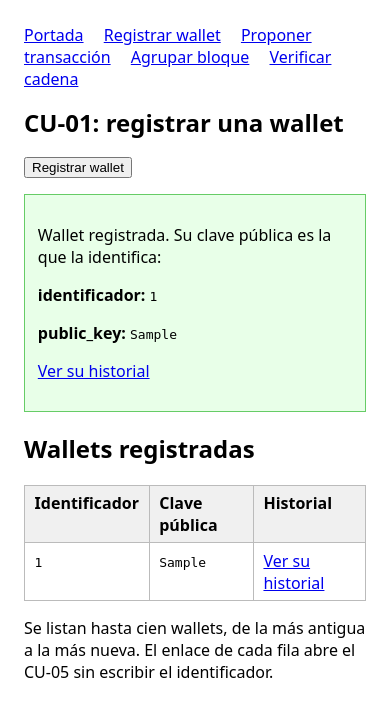
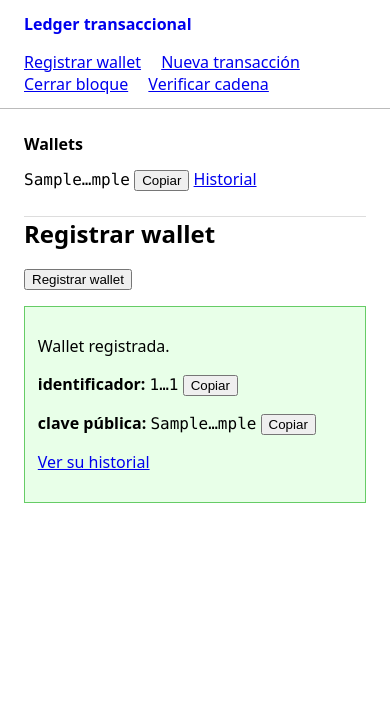
Before and after one commit to J0ss077/Joss077UMB-ProyectoBlockChain, a Python web app: template src/web/templates/wallet.html in a window 390 px wide. Shown: the top 722 px of the page. Run offline with Jinja, Linux system fonts and the light colour scheme; the template is opened without the code that fills it: most values are stand-ins (such as "Sample title", 1, 10 or a date in 2020).

Commit message:
feat: panel lateral con las wallets y datos en monoespaciada, sin textos explicativos en la interfaz

```diff
--- /dev/null
+++ b/src/web/templates/_macros.html
@@ -0,0 +1,24 @@
+{# Macros de los datos que se muestran en todas las páginas.
+
+   `corto` recorta una clave, un identificador o un hash a su forma corta. `dato` la
+   pinta en monoespaciada y deja el valor completo en `title` y en `data-copiar`, así
+   que la pantalla muestra poco sin perder el dato. `copiar` es el botón accesible que
+   copia ese mismo valor: sin el valor completo a un clic, la forma corta convertiría
+   en pérdida lo que antes se podía copiar. #}
+
+{% macro corto(valor) -%}
+{%- set texto = valor|string -%}
+{{ texto[:8] }}…{{ texto[-4:] }}
+{%- endmacro %}
+
+
+{% macro dato(valor) -%}
+{%- set texto = valor|string -%}
+<span class="mono" title="{{ texto }}" data-copiar="{{ texto }}">{{ texto[:8] }}…{{ texto[-4:] }}</span>
+{%- endmacro %}
+
+
+{% macro copiar(valor, que="el valor completo") -%}
+{%- set texto = valor|string -%}
+<button type="button" class="copiar" data-copiar="{{ texto }}" aria-label="Copiar {{ que }}" title="Copiar {{ que }}">Copiar</button>
+{%- endmacro %}
--- a/src/web/templates/base.html
+++ b/src/web/templates/base.html
@@ -1,3 +1,4 @@
+{% from "_macros.html" import dato, copiar -%}
 <!doctype html>
 <html lang="es">
     <head>
@@ -5,17 +6,70 @@
         <meta name="viewport" content="width=device-width, initial-scale=1" />
         <title>{% block titulo %}Ledger transaccional{% endblock %}</title>
         <style>
+            :root {
+                --mono: ui-monospace, "Cascadia Code", Consolas, monospace;
+            }
             body {
                 font-family: system-ui, sans-serif;
-                margin: 0 auto;
-                max-width: 60rem;
+                margin: 0;
+            }
+            .barra {
+                display: flex;
+                flex-wrap: wrap;
+                align-items: baseline;
+                gap: 1rem;
+                padding: 0.8rem 1.5rem;
+                border-bottom: 1px solid #bbb;
+            }
+            .barra .marca {
+                font-weight: bold;
+                text-decoration: none;
+            }
+            .barra nav a {
+                margin-right: 1rem;
+            }
+            .columnas {
+                display: flex;
+                align-items: flex-start;
+                gap: 1.5rem;
                 padding: 1.5rem;
+            }
+            .panel {
+                flex: 0 0 19rem;
+                border-right: 1px solid #ddd;
+                padding-right: 1rem;
+            }
+            .panel h2 {
+                font-size: 1rem;
+                margin-top: 0;
+            }
+            .panel ul {
+                list-style: none;
+                margin: 0;
+                padding: 0;
+            }
+            .panel li {
+                margin-bottom: 0.6rem;
+            }
+            main {
+                flex: 1 1 auto;
+                min-width: 0;
             }
             h1 {
                 font-size: 1.5rem;
+                margin-top: 0;
             }
-            nav a {
-                margin-right: 1rem;
+            code,
+            .mono {
+                font-family: var(--mono);
+            }
+            code {
+                word-break: break-all;
+            }
+            /* El dato corto también copia al hacer clic; el botón de al lado es el
+               camino accesible, este es el atajo. */
+            .mono[data-copiar] {
+                cursor: copy;
             }
             table {
                 border-collapse: collapse;
@@ -50,20 +104,60 @@
                 padding: 0.8rem;
                 margin-top: 1rem;
             }
-            code {
-                word-break: break-all;
+            /* En pantalla angosta el panel deja de ser columna: se pierde la
+               comparación lado a lado, no el acceso a las wallets. */
+            @media (max-width: 40rem) {
+                .columnas {
+                    display: block;
+                }
+                .panel {
+                    flex: none;
+                    border-right: none;
+                    border-bottom: 1px solid #ddd;
+                    padding: 0 0 1rem;
+                }
             }
         </style>
     </head>
     <body>
-        <nav>
-            <a href="/">Portada</a>
-            <a href="/wallets">Registrar wallet</a>
-            <a href="/transacciones">Proponer transacción</a>
-            <a href="/bloques">Agrupar bloque</a>
-            <a href="/verificar">Verificar cadena</a>
-        </nav>
-        <h1>{% block encabezado %}Ledger transaccional{% endblock %}</h1>
-        {% block contenido %}{% endblock %}
+        <div class="barra">
+            <a class="marca" href="/">Ledger transaccional</a>
+            <nav>
+                <a href="/wallets">Registrar wallet</a>
+                <a href="/transacciones">Nueva transacción</a>
+                <a href="/bloques">Cerrar bloque</a>
+                <a href="/verificar">Verificar cadena</a>
+            </nav>
+        </div>
+        <div class="columnas">
+            <aside class="panel">
+                <h2>Wallets</h2>
+                {% if wallets_del_panel %}
+                <ul>
+                    {% for registrada in wallets_del_panel %}
+                    <li>
+                        {{ dato(registrada.public_key) }} {{ copiar(registrada.public_key, "la clave pública") }}
+                        <a href="/historial/{{ registrada.id }}">Historial</a>
+                    </li>
+                    {% endfor %}
+                </ul>
+                {% else %}
+                <p>Todavía no hay wallets.</p>
+                {% endif %}
+            </aside>
+            <main>
+                <h1>{% block encabezado %}{% endblock %}</h1>
+                {% block contenido %}{% endblock %}
+            </main>
+        </div>
+        <script>
+            // Un solo guion para los datos copiables de todas las páginas: cada
+            // `[data-copiar]` lleva su valor completo, así que copia lo que se ve.
+            document.addEventListener("click", (evento) => {
+                const boton = evento.target.closest("[data-copiar]");
+                if (!boton) return;
+                navigator.clipboard.writeText(boton.dataset.copiar);
+            });
+        </script>
     </body>
 </html>
--- a/src/web/templates/wallet.html
+++ b/src/web/templates/wallet.html
@@ -1,33 +1,12 @@
-{% extends "base.html" %} {% block titulo %}Wallet{% endblock %} {% block encabezado %}CU-01: registrar una wallet{% endblock %} {% block contenido %}
+{% extends "base.html" %} {% from "_macros.html" import dato, copiar %} {% block titulo %}Registrar wallet{% endblock %} {% block encabezado %}Registrar wallet{% endblock %} {% block contenido %}
 <form method="post" action="/wallets">
     <button type="submit">Registrar wallet</button>
 </form>
 {% if wallet %}
 <div class="exito">
-    <p>Wallet registrada. Su clave pública es la que la identifica:</p>
-    <p><strong>identificador:</strong> <code>{{ wallet.id }}</code></p>
-    <p><strong>public_key:</strong> <code>{{ wallet.public_key }}</code></p>
+    <p>Wallet registrada.</p>
+    <p><strong>identificador:</strong> {{ dato(wallet.id) }} {{ copiar(wallet.id, "el identificador de la wallet") }}</p>
+    <p><strong>clave pública:</strong> {{ dato(wallet.public_key) }} {{ copiar(wallet.public_key, "la clave pública") }}</p>
     <p><a href="/historial/{{ wallet.id }}">Ver su historial</a></p>
 </div>
-{% endif %} {# La llave va completa y en `code` para poder copiarla: es el dato del CU-05 y teclearla a mano era el problema. Solo se pinta en la rama GET, que es la que recibe la lista. #} {% if wallets %}
-<h2>Wallets registradas</h2>
-<table>
-    <thead>
-        <tr>
-            <th>Identificador</th>
-            <th>Clave pública</th>
-            <th>Historial</th>
-        </tr>
-    </thead>
-    <tbody>
-        {% for registrada in wallets %}
-        <tr>
-            <td><code>{{ registrada.id }}</code></td>
-            <td><code>{{ registrada.public_key }}</code></td>
-            <td><a href="/historial/{{ registrada.id }}">Ver su historial</a></td>
-        </tr>
-        {% endfor %}
-    </tbody>
-</table>
-<p>Se listan hasta cien wallets, de la más antigua a la más nueva. El enlace de cada fila abre el CU-05 sin escribir el identificador.</p>
 {% endif %} {% endblock %}
```
Also changed, not shown: docs/recorrido-de-casos-de-uso.md (+22 -4 lines), src/web/app.py (+18 -9 lines), src/web/templates/bloque.html (+8 -8 lines), src/web/templates/historial.html (+8 -10 lines), src/web/templates/index.html (+3 -11 lines), src/web/templates/transaccion.html (+8 -9 lines), src/web/templates/verificar.html (+3 -4 lines), tests/integration/test_req_24_rutas.py (+40 -3 lines), tests/integration/test_req_28_historial_desde_la_lista.py (+7 -3 lines).
